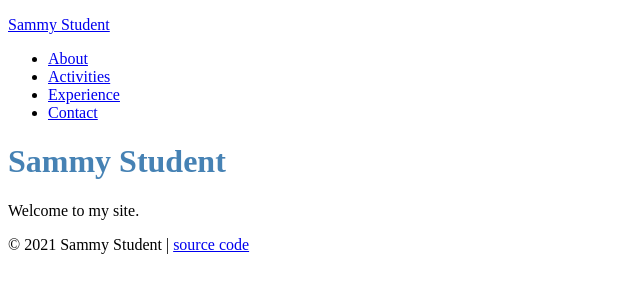
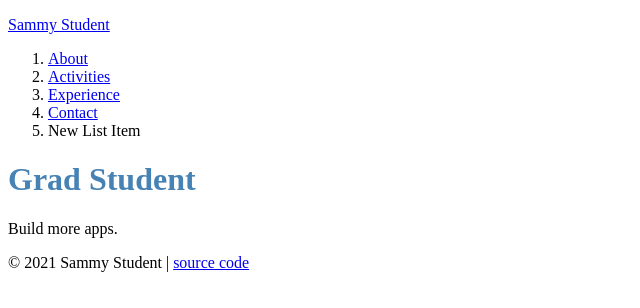
Before and after one commit to pa1deep/Student-site, a plain HTML site: page index.html in a window 1280 px wide. Shown: the whole page, without its empty margins (0-640 px from the left). Drawn offline with Linux system fonts and the light colour scheme.

```diff
--- a/index.html
+++ b/index.html
@@ -2,25 +2,26 @@
 <html>
   <head>
     <meta charset="utf-8">
-    <title>Sammy Student | Work hard, play hard</title>
+    <title>G'town Student | Work slow, play slow</title>
     <link rel="stylesheet" href="stylesheets/sammy-style.css">
   </head>
   <body>
     <header>
       <p><a href="index.html">Sammy Student</a></p>
       <nav>
-        <ul>
+        <ol>
           <li><a href="about.html">About</a></li>
           <li><a href="activities.html">Activities</a></li>
           <li><a href="experience.html">Experience</a></li>
           <li><a href="contact.html">Contact</a></li>
-        </ul>
+          <li>New List Item</li>
+        </ol>
       </nav>
     </header>
 
     <div class="page">
-      <h1>Sammy Student</h1>
-      <p>Welcome to my site.</p>
+      <h1>Grad Student</h1>
+      <p>Build more apps.</p>
     </div>
 
     <footer>
```
Also changed, not shown: about.html (+9 -0 lines).
